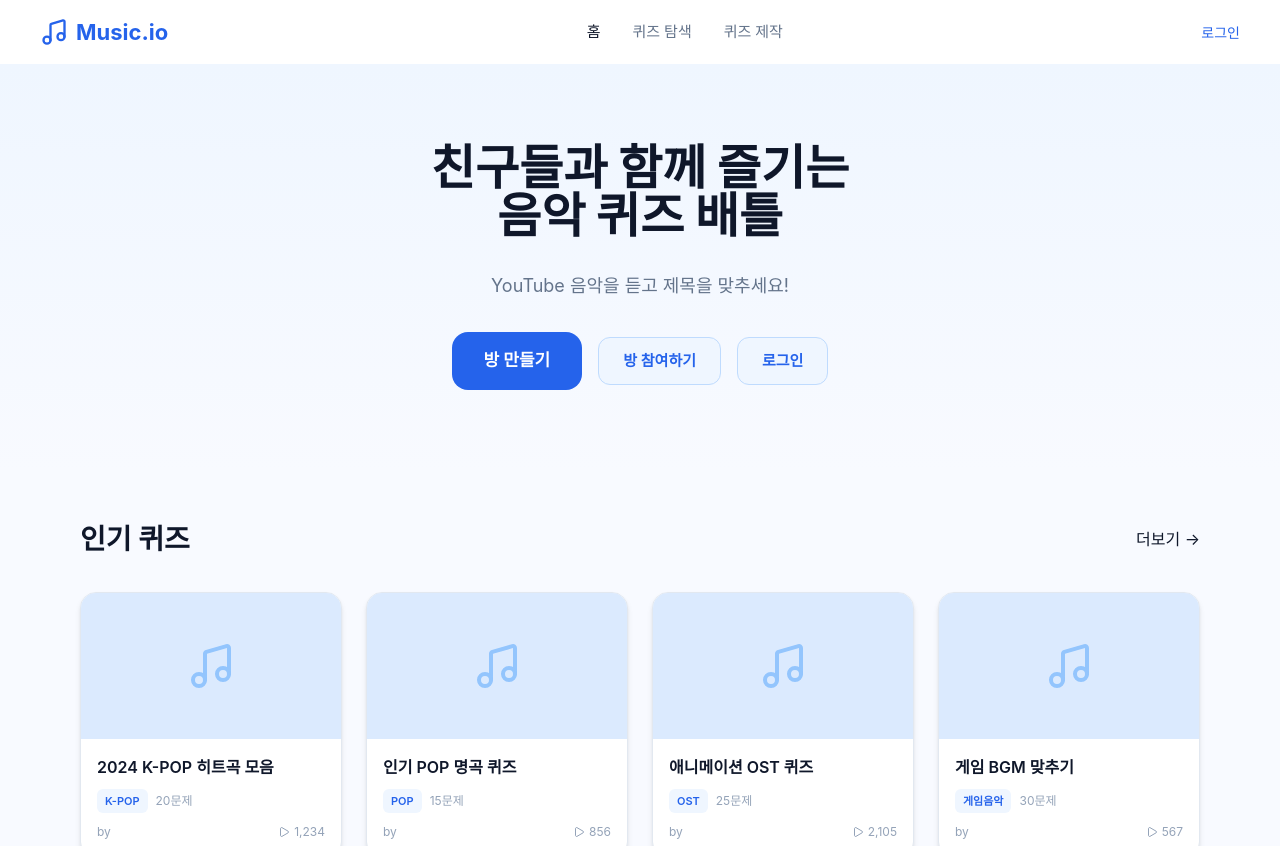
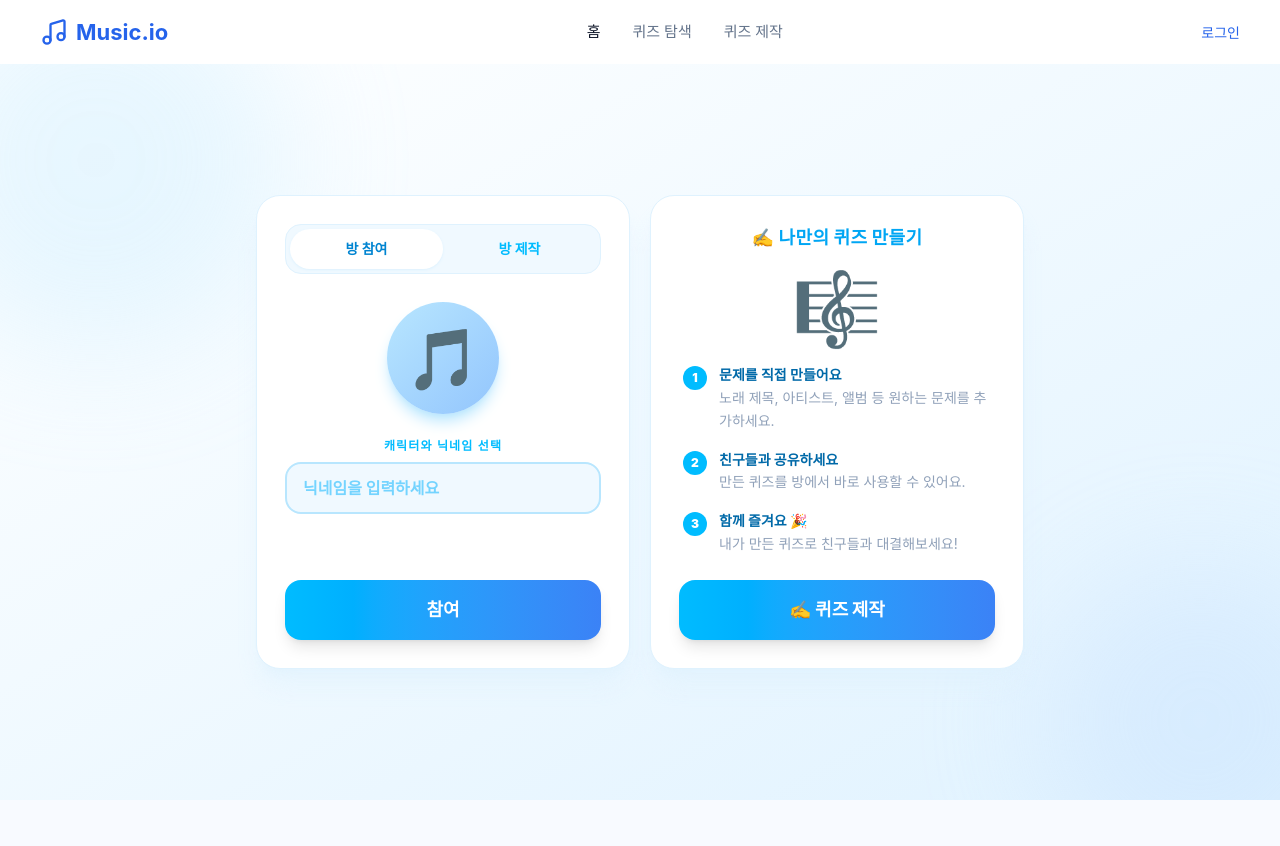
Before and after one commit to 4-Arcade/4-Arcade-frontend, a React (Vite) app in the folder music-io/: page / in a window 1280 px wide. Shown: the top 846 px of the page. After the commit the page ends 800 px from the top, so only its background shows below. Built offline with nearby package versions, Linux system fonts and the light colour scheme.

Commit message:
feat: 홈 화면 갈틱폰 스타일로 수정

```diff
--- a/music-io/src/pages/Home.tsx
+++ b/music-io/src/pages/Home.tsx
@@ -1,10 +1,9 @@
-import { Link } from 'react-router-dom'
+import { Link, useNavigate } from 'react-router-dom'
 import { useState } from 'react'
 import Navbar from '../components/Navbar'
-import Button from '../components/Button'
-import QuizCard from '../components/QuizCard'
 import LoginModal from '../components/LoginModal'
 import RegisterModal from '../components/RegisterModal'
+import QuizCard from '../components/QuizCard'
 
 const categories = ['전체', 'K-POP', 'POP', 'OST', '게임음악', '기타']
 
@@ -15,82 +14,206 @@ const sampleQuizzes = [
   { title: '게임 BGM 맞추기', category: '게임음악', questionCount: 30, author: '게이머', playCount: 567 },
 ]
 
+const avatars = ['🎵', '🎸', '🎹', '🎺', '🥁', '🎻', '🎤', '🎧']
+
+const howToSteps = [
+  {
+    n: 1,
+    title: '통화가 더 좋아요',
+    desc: '친구들을 음성 통화에 초대하세요 (예: Discord, Zoom)',
+  },
+  {
+    n: 2,
+    title: '방을 만들거나 참가하세요',
+    desc: '링크를 공유하거나 방 코드를 입력해 참여하세요.',
+  },
+  {
+    n: 3,
+    title: '노래를 듣고 맞춰보세요! 🏆',
+    desc: '빠를수록 더 많은 점수! 최고 점수를 차지하세요.',
+  },
+]
+
 export default function Home() {
+  const navigate = useNavigate()
+
   const [loginOpen, setLoginOpen] = useState(false)
   const [registerOpen, setRegisterOpen] = useState(false)
+  const [selectedCategory, setSelectedCategory] = useState('전체')
+  const [nickname, setNickname] = useState('')
+  const [avatarIdx, setAvatarIdx] = useState(0)
+  const [activeTab, setActiveTab] = useState<'join' | 'create'>('join')
+  const [stepIdx, setStepIdx] = useState(0)
+  const [nicknameError, setNicknameError] = useState(false)
+
+  const isLoggedIn = !!localStorage.getItem('accessToken')
+
+  const filtered =
+    selectedCategory === '전체'
+      ? sampleQuizzes
+      : sampleQuizzes.filter((q) => q.category === selectedCategory)
+
+  const handleStart = () => {
+    if (!nickname.trim()) {
+      setNicknameError(true)
+      setTimeout(() => setNicknameError(false), 1200)
+      return
+    }
+    if (activeTab === 'join') {
+      navigate('/room/join')
+    } else {
+      navigate('/room/create')
+    }
+  }
+
+  const handleQuizCreate = () => {
+    if (isLoggedIn) {
+      navigate('/quiz/studio')
+    } else {
+      setLoginOpen(true)
+    }
+  }
 
   return (
-    <div className="min-h-screen bg-bg-primary flex flex-col">
+    <div className="min-h-screen bg-sky-50 flex flex-col">
 
-      {/* Navbar */}
       <Navbar onLoginClick={() => setLoginOpen(true)} />
 
-      {/* Hero */}
-      <section className="flex flex-col items-center py-20 px-10 gap-8 bg-gradient-to-b from-blue-50 to-bg-primary">
-        <h1 className="text-5xl font-extrabold text-text-primary text-center">
-          친구들과 함께 즐기는<br />음악 퀴즈 배틀
-        </h1>
+      <section className="relative overflow-hidden bg-gradient-to-br from-white via-sky-50 to-sky-100 flex-1 flex items-center justify-center px-4">
 
-        <p className="text-lg text-text-secondary text-center max-w-[500px]">
-          YouTube 음악을 듣고 제목을 맞추세요!
-        </p>
+        <div className="pointer-events-none absolute -top-24 -left-24 w-96 h-96 rounded-full bg-sky-200 opacity-30 blur-3xl" />
+        <div className="pointer-events-none absolute -bottom-20 -right-20 w-80 h-80 rounded-full bg-blue-200 opacity-30 blur-3xl" />
 
-        <div className="flex items-center gap-4">
-          <Link to="/room/create">
-            <Button variant="large">방 만들기</Button>
-          </Link>
+        <div className="relative z-10 max-w-4xl mx-auto">
 
-          <Link to="/room/join">
-            <Button variant="secondary">방 참여하기</Button>
-          </Link>
+          <div className="grid grid-cols-1 md:grid-cols-2 gap-5 max-w-3xl mx-auto">
 
-          <Button onClick={() => setLoginOpen(true)} variant="secondary">
-            로그인
-          </Button>
+            {/* ── 왼쪽 카드 ── */}
+            <div className="bg-white border border-sky-100 rounded-3xl shadow-xl shadow-sky-100/60 p-7 flex flex-col">
+
+              {/* 탭: 방 참여 / 방 제작 */}
+              <div className="flex bg-sky-50 border border-sky-100 rounded-2xl p-1 mb-7">
+                <button
+                  onClick={() => setActiveTab('join')}
+                  className={`flex-1 py-2.5 rounded-xl text-sm font-bold transition-all ${
+                    activeTab === 'join'
+                      ? 'bg-white text-sky-600 shadow-sm shadow-sky-100'
+                      : 'text-sky-400 hover:text-sky-500'
+                  }`}
+                >
+                  방 참여
+                </button>
+                <button
+                  onClick={() => setActiveTab('create')}
+                  className={`flex-1 py-2.5 rounded-xl text-sm font-bold transition-all ${
+                    activeTab === 'create'
+                      ? 'bg-white text-sky-600 shadow-sm shadow-sky-100'
+                      : 'text-sky-400 hover:text-sky-500'
+                  }`}
+                >
+                  방 제작
+                </button>
+              </div>
+
+              {/* 아바타 */}
+              <div className="flex justify-center mb-6">
+                <button
+                  onClick={() => setAvatarIdx((prev) => (prev + 1) % avatars.length)}
+                  className="relative w-28 h-28 rounded-full bg-gradient-to-br from-sky-200 to-blue-300 flex items-center justify-center text-6xl shadow-lg shadow-sky-200 hover:scale-105 active:scale-95 transition-transform"
+                >
+                  {avatars[avatarIdx]}
+                </button>
+              </div>
+
+              {/* 닉네임 */}
+              <p className="text-xs font-bold text-sky-400 uppercase tracking-widest mb-2 text-center">
+                캐릭터와 닉네임 선택
+              </p>
+              <input
+                type="text"
+                value={nickname}
+                onChange={(e) => setNickname(e.target.value)}
+                onKeyDown={(e) => e.key === 'Enter' && handleStart()}
+                placeholder="닉네임을 입력하세요"
+                maxLength={20}
+                className={`w-full bg-sky-50 border-2 rounded-2xl px-4 py-3 text-sky-800 font-bold placeholder-sky-300 outline-none transition-all text-base ${
+                  nicknameError
+                    ? 'border-red-300 bg-red-50'
+                    : 'border-sky-200 focus:border-sky-400 focus:bg-white'
+                }`}
+              />
+              {nicknameError && (
+                <p className="text-red-400 text-xs font-bold mt-1.5 text-center">
+                  닉네임을 입력해주세요!
+                </p>
+              )}
+
+              {/* 탭에 따라 버튼 변경 — 하단 고정 */}
+              <div className="mt-auto pt-5">
+                {activeTab === 'join' ? (
+                  <button
+                    onClick={handleStart}
+                    className="w-full py-4 rounded-2xl bg-gradient-to-r from-sky-400 to-blue-500 text-white font-black text-lg shadow-lg hover:-translate-y-0.5 transition-all"
+                  >
+                    참여
+                  </button>
+                ) : (
+                  <button
+                    onClick={handleStart}
+                    className="w-full py-4 rounded-2xl bg-gradient-to-r from-sky-400 to-blue-500 text-white font-black text-lg shadow-lg hover:-translate-y-0.5 transition-all"
+                  >
+                    방 제작
+                  </button>
+                )}
+              </div>
+            </div>
+
+            {/* ── 오른쪽 카드: 퀴즈 제작 유도 ── */}
+            <div className="bg-white border border-sky-100 rounded-3xl shadow-xl shadow-sky-100/60 p-7 flex flex-col">
+              <h2 className="text-center font-black text-sky-500 text-lg tracking-wide mb-5">
+                ✍️ 나만의 퀴즈 만들기
+              </h2>
+
+              <div
+                className="text-7xl text-center mb-5"
+                style={{ animation: 'mascotBounce 2.4s ease-in-out infinite' }}
+              >
+                🎼
+              </div>
+
+              <div className="flex flex-col px-1 space-y-4 mb-6">
+                {[
+                  { n: 1, title: '문제를 직접 만들어요', desc: '노래 제목, 아티스트, 앨범 등 원하는 문제를 추가하세요.' },
+                  { n: 2, title: '친구들과 공유하세요', desc: '만든 퀴즈를 방에서 바로 사용할 수 있어요.' },
+                  { n: 3, title: '함께 즐겨요 🎉', desc: '내가 만든 퀴즈로 친구들과 대결해보세요!' },
+                ].map(({ n, title, desc }) => (
+                  <div key={n} className="flex gap-3 items-start">
+                    <span className="flex-shrink-0 w-6 h-6 rounded-full bg-sky-400 text-white text-xs font-black flex items-center justify-center mt-0.5">
+                      {n}
+                    </span>
+                    <span className="text-sm leading-relaxed">
+                      <strong className="text-sky-700 font-bold">{title}</strong>
+                      <br />
+                      <span className="text-slate-400">{desc}</span>
+                    </span>
+                  </div>
+                ))}
+              </div>
+
+              <button
+                onClick={handleQuizCreate}
+                className="w-full py-4 rounded-2xl bg-gradient-to-r from-sky-400 to-blue-500 text-white font-black text-lg shadow-lg hover:-translate-y-0.5 transition-all"
+              >
+                ✍️ 퀴즈 제작
+              </button>
+            </div>
+
+          </div>
         </div>
       </section>
 
-      {/* Quiz */}
-      <section className="flex flex-col gap-8 px-20 py-12">
-        <div className="flex justify-between items-center">
-          <h2 className="text-[28px] font-bold">인기 퀴즈</h2>
-          <Link to="/quiz">더보기 →</Link>
-        </div>
-
-        <div className="flex gap-6">
-          {sampleQuizzes.map((quiz) => (
-            <QuizCard key={quiz.title} {...quiz} />
-          ))}
-        </div>
-      </section>
-
-      {/* Footer */}
-      <footer className="mt-auto px-20 py-8 bg-bg-dark text-white">
-        © 2025 Music.io
-      </footer>
-
-      {/* 🔥 로그인 모달 */}
-      {loginOpen && (
-        <LoginModal
-          onClose={() => setLoginOpen(false)}
-          onSwitchToRegister={() => {
-            setLoginOpen(false)
-            setRegisterOpen(true)
-          }}
-        />
-      )}
-
-      {/* 🔥 회원가입 모달 */}
-      {registerOpen && (
-        <RegisterModal
-          onClose={() => setRegisterOpen(false)}
-          onSwitchToLogin={() => {
-            setRegisterOpen(false)
-            setLoginOpen(true)
-          }}
-        />
-      )}
-
+      {loginOpen && <LoginModal onClose={() => setLoginOpen(false)} />}
+      {registerOpen && <RegisterModal onClose={() => setRegisterOpen(false)} />}
     </div>
   )
 }
```
